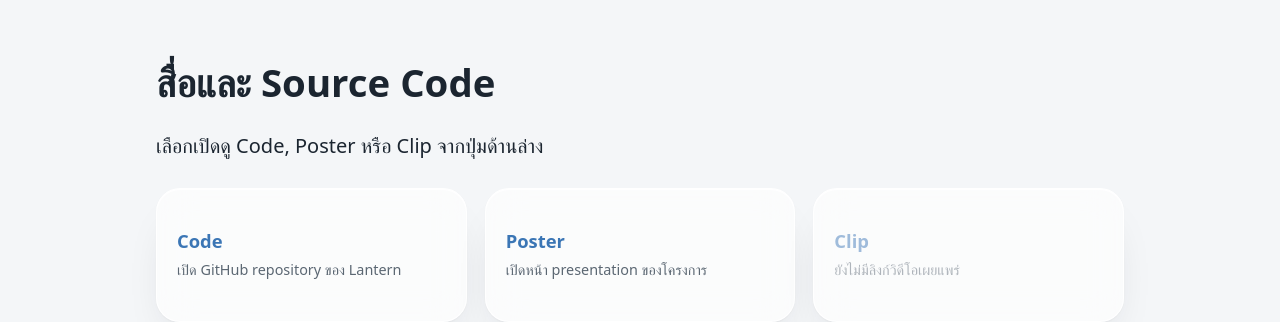
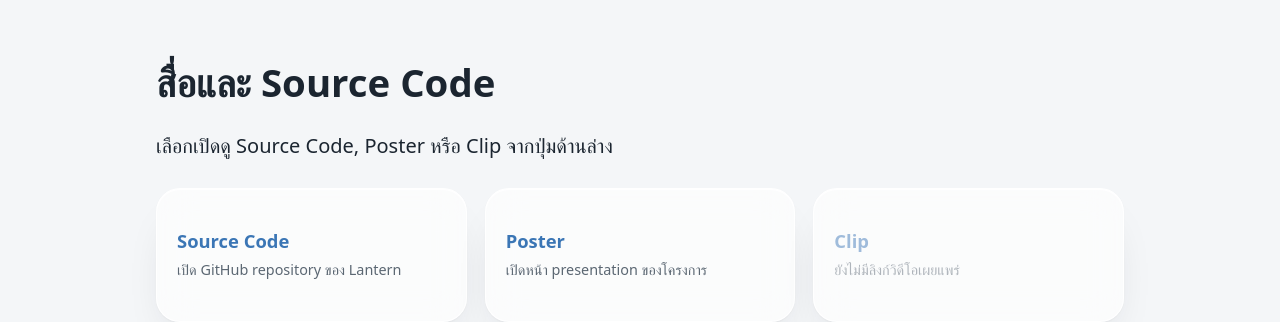
Before and after one commit to Vinniel5403/lantern, a plain HTML site: page index.html in a window 1280 px wide. Shown: the part 7280-7602 px from the top of the page. Drawn offline with nearby package versions, Linux system fonts and the light colour scheme; a web font is replaced by a local one.

Commit message:
chore: change Code to Source Code

```diff
--- a/index.html
+++ b/index.html
@@ -1846,12 +1846,12 @@
         <div class="wrap">
           <h2>สื่อและ Source Code</h2>
           <p>
-            เลือกเปิดดู Code, Poster หรือ Clip จากปุ่มด้านล่าง
+            เลือกเปิดดู Source Code, Poster หรือ Clip จากปุ่มด้านล่าง
           </p>
           <ul class="source-grid">
             <li class="glass">
               <a class="source-button" href="https://github.com/WelovePTae/lantern" target="_blank" rel="noopener">
-                <h3>Code</h3>
+                <h3>Source Code</h3>
                 <p>เปิด GitHub repository ของ Lantern</p>
               </a>
             </li>
```
